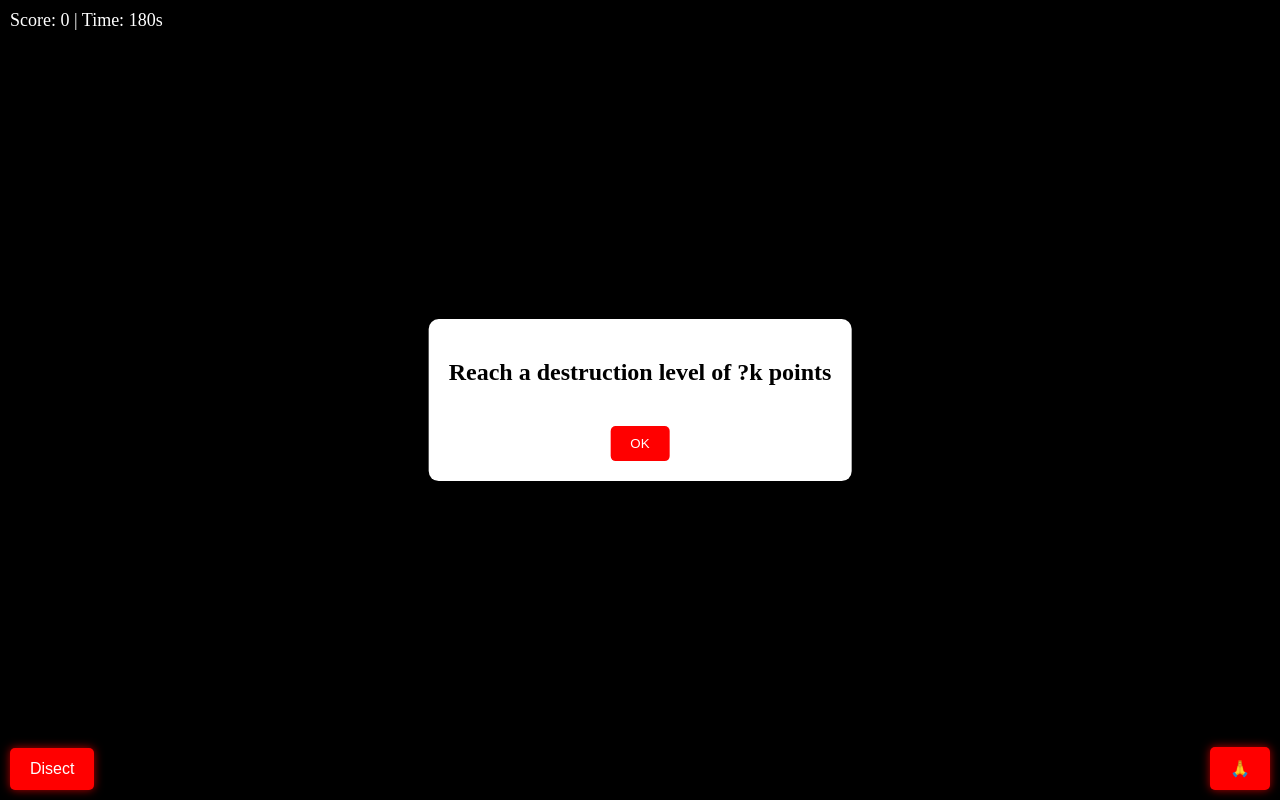
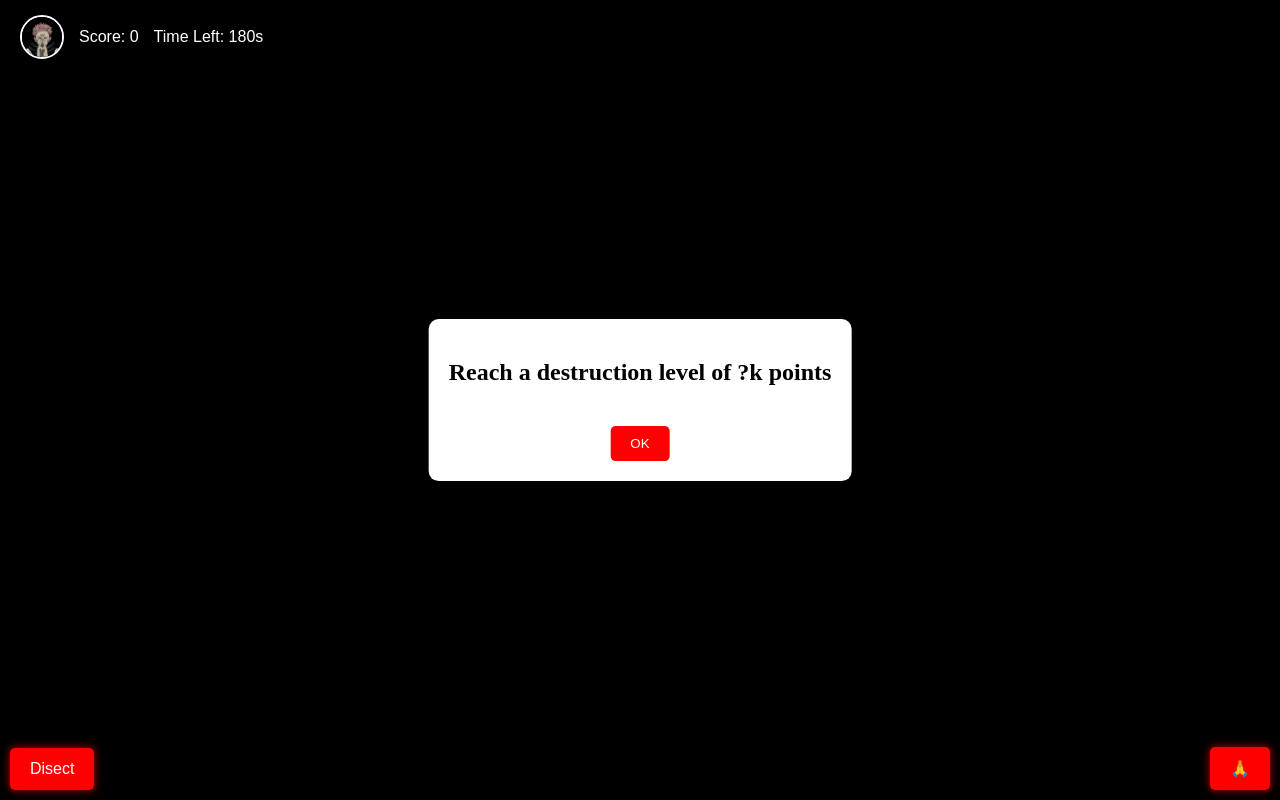
Before and after one commit to Nozel-silva/JJK-Kubiten, a plain HTML site: page index.html in a window 1280 px wide. Drawn offline with Linux system fonts and the light colour scheme.

Commit message:
Update index.html

```diff
--- a/index.html
+++ b/index.html
@@ -14,6 +14,26 @@
             height: 100vh;
             position: fixed;
         }
+
+     #profile-pic {
+    width: 40px;
+    height: 40px;
+    border-radius: 50%;
+    object-fit: cover;
+    border: 2px solid white;
+}
+
+#info-container {
+    position: fixed;
+    top: 10px;
+    left: 10px;
+    background-color: rgba(0, 0, 0, 0.5);
+    padding: 5px 10px;
+    border-radius: 8px;
+    color: white;
+    font-family: Arial, sans-serif;
+}
+
 
         .slash, .special-slash {
             position: absolute;
@@ -98,9 +118,15 @@
     </style>
 </head>
 <body>
-    <div class="score-timer">
-        Score: <span id="score">0</span> | Time: <span id="timer">180</span>s
-    </div>
+
+<div id="info-container" style="display: flex; align-items: center; gap: 15px;">
+    <img id="profile-pic" src="suku.png" alt="Profile" />
+    <span>Score: <span id="score">0</span></span>
+    <span>Time Left: <span id="timer">180</span>s</span>
+</div>
+
+
+
 
     <div class="popup" id="startPopup">
         <h2>Reach a destruction level of ?k points</h2>
```
